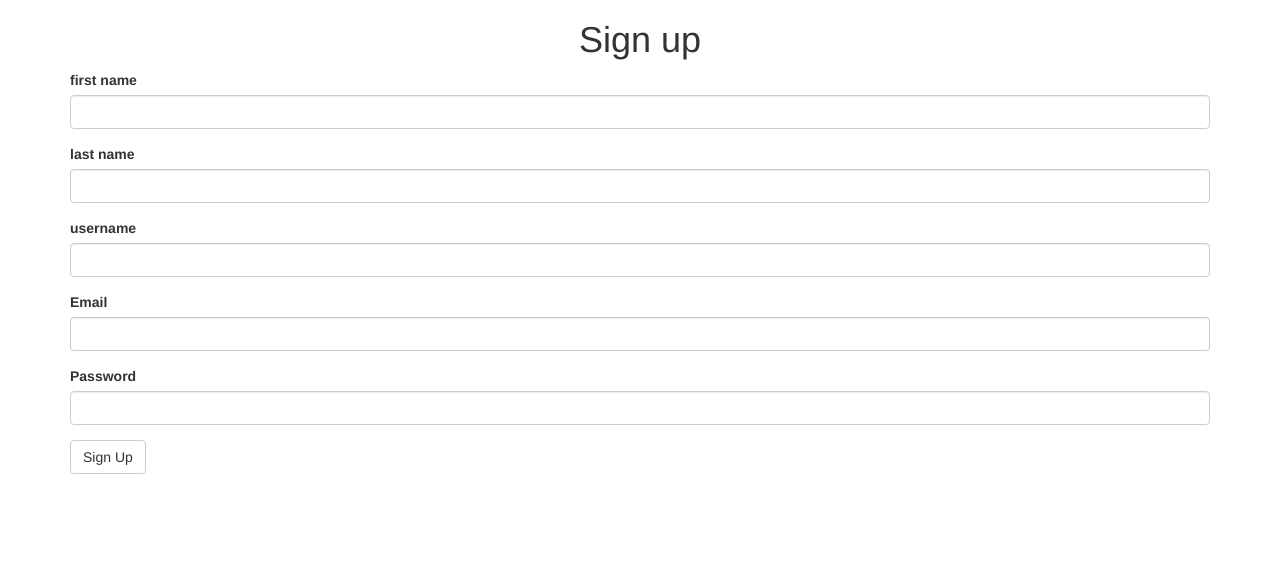
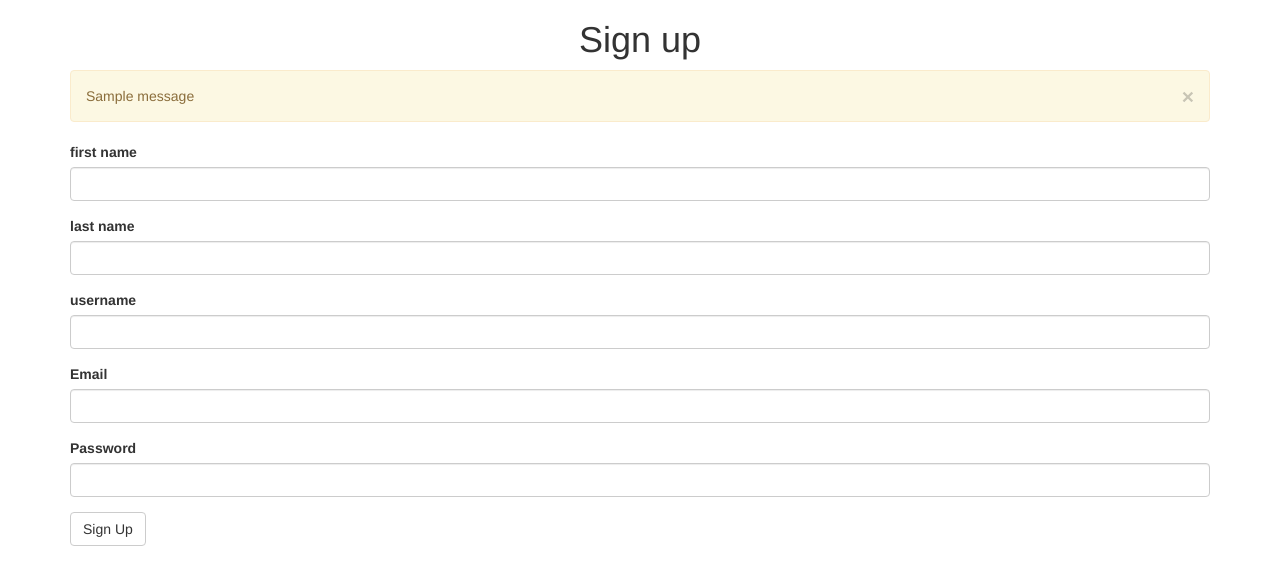
Before and after one commit to KavenArango/MachineShop, a Flask app: template templates/accounts/signup.html in a window 1280 px wide. Shown: the top 585 px of the page. Run offline with Flask 2, Linux system fonts and the light colour scheme; tables that the repository leaves empty hold one stand-in row (values such as "Sample post"); the template is opened without the code that fills it: values that come from a table or form of the project are taken from there, most other values are stand-ins (such as "Sample title", 1, 10 or a date in 2020); one stand-in notice (Sample message) is shown; some libraries are stand-ins or nearby versions.

Commit message:
signup page functionality

```diff
--- a/apps/accounts/forms.py
+++ b/apps/accounts/forms.py
@@ -1,17 +1,17 @@
-from flask_wtf import Form
+from flask_wtf import FlaskForm
 from wtforms import StringField, PasswordField, SubmitField
 from wtforms.validators import InputRequired, length, Email, DataRequired,EqualTo,ValidationError
 from apps.accounts.models import Users
 
-class LoginForm(Form):
-    username = StringField('username', validators=[DataRequired(), Email(message='Please enter a valid username')])
-    password = PasswordField('password', validators=[DataRequired(), length(min=5, max=10)])
+class LoginForm(FlaskForm):
+    username = StringField("username", validators=[DataRequired(), Email(message='Please enter a valid username')])
+    password = PasswordField("password", validators=[DataRequired(), length(min=5, max=10)])
 
 
-class SignupForm(Form):
-    first_name = StringField('first name',validators=[DataRequired()])
-    last_name = StringField('last name',validators=[DataRequired()])
-    username = StringField('username',validators=[DataRequired()])
-    email = StringField('Email', validators=[DataRequired(), Email()])
-    password = PasswordField('Password', validators=[DataRequired()])
-    submit = SubmitField('Sign Up')
+class SignupForm(FlaskForm):
+    first_name = StringField("first name", validators=[DataRequired()])
+    last_name = StringField("last name", validators=[DataRequired()])
+    username = StringField("username", validators=[DataRequired()])
+    email = StringField("Email", validators=[DataRequired(), Email()])
+    password = PasswordField("Password", validators=[DataRequired()])
+    submit = SubmitField("Sign Up")
--- a/templates/accounts/login.html
+++ b/templates/accounts/login.html
@@ -12,6 +12,12 @@ WTForms
 {% block content %}
 <h1 align="center">Login</h1>
     <div class="container">
+    {% for message in get_flashed_messages() %}
+    <div class="alert alert-warning">
+        <button type="button" class="close" data-dismiss="alert">&times;</button>
+        {{ message }}
+    </div>
+        {% endfor %}
     <form methond = "Post" action="/">
         <dl>
             {{ wtf.quick_form(form) }}
--- a/templates/accounts/signup.html
+++ b/templates/accounts/signup.html
@@ -12,14 +12,19 @@ WTForms
 
 {% block content %}
 <h1 align="center">Sign up</h1>
-    <div class="container">
-    <form methond = "Post" >
-        <dl>
 
-            {{ wtf.quick_form(form) }}
+     <div class="container">
+        {% for message in get_flashed_messages() %}
+        <div class="alert alert-warning">
+            <button type="button" class="close" data-dismiss="alert">&times;</button>
+            {{ message }}
+        </div>
+        {% endfor %}
+    <form method="post">
+        {{ form.csrf_token }}
+        {{wtf.quick_form(form)}}
 
 
-        </dl>
     </form>
     </div>
 {% endblock %}
```
Also changed, not shown: apps/accounts/routes.py (+12 -12 lines).
